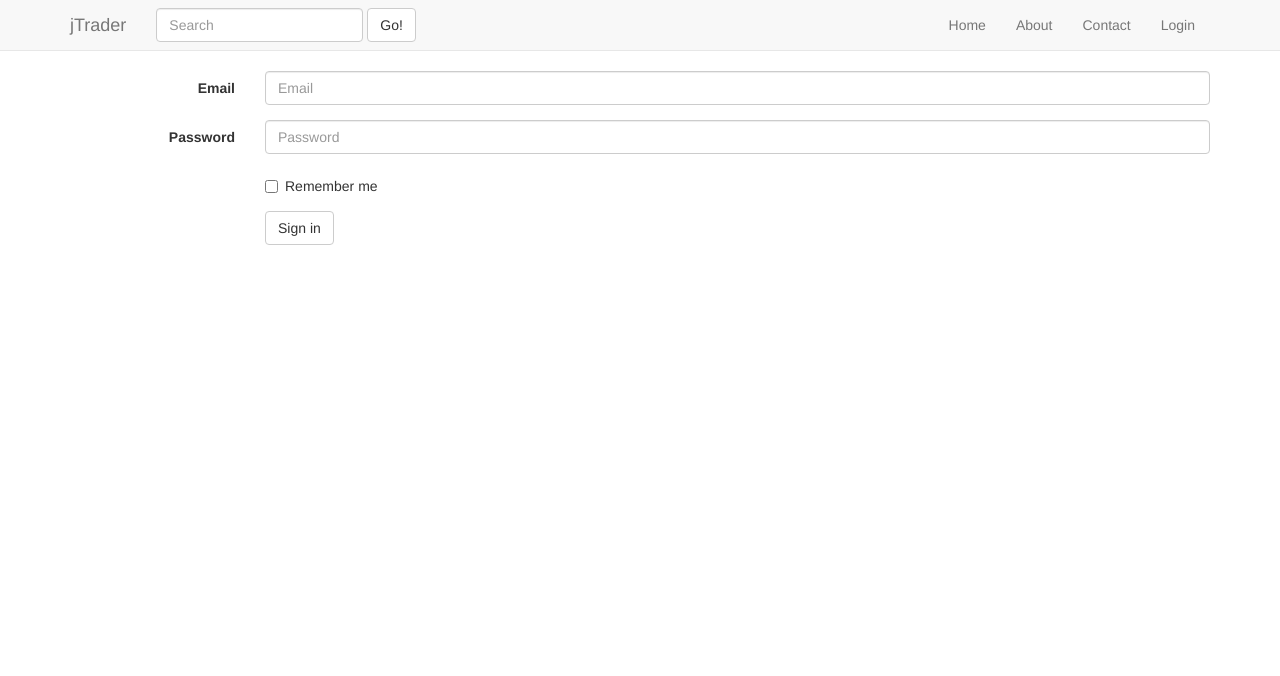
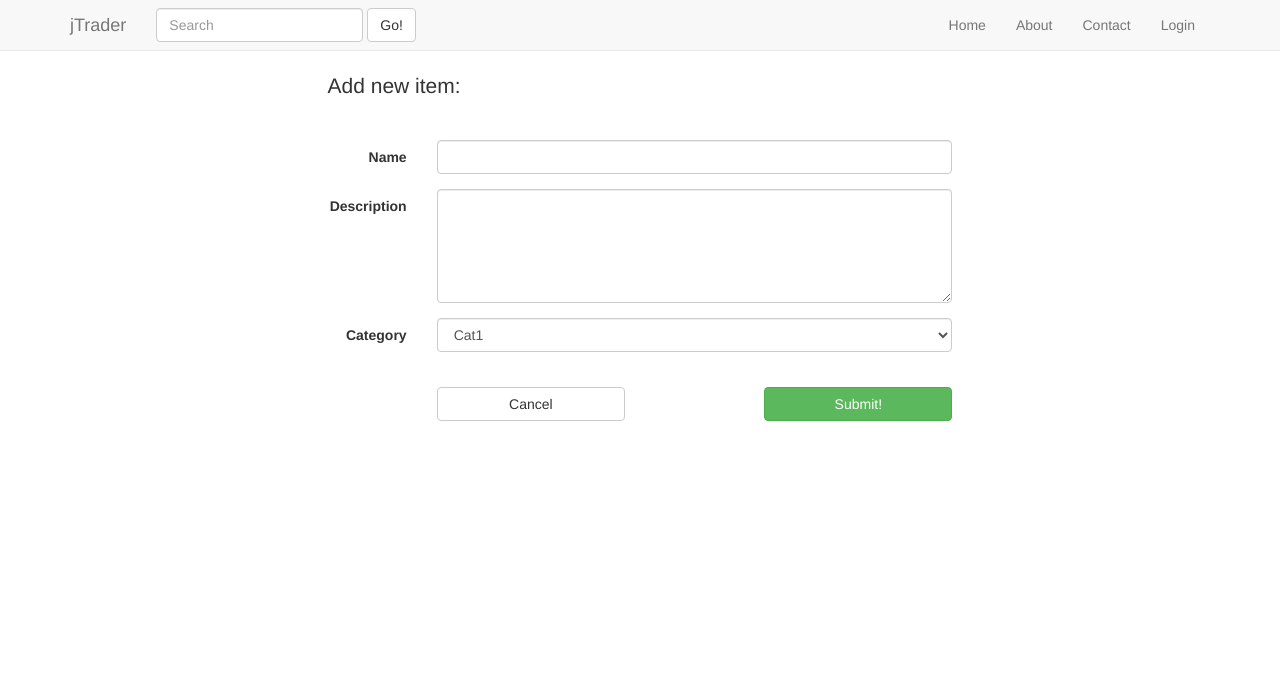
Before and after one commit to dmitrc/jTrader, a PHP site: page /add_item.php in a window 1280 px wide. Shown: the top 676 px of the page. Run offline with PHP 8.4, Linux system fonts and the light colour scheme; grey boxes labelled with a size stand in for pictures from a placeholder-image service; some libraries are stand-ins or nearby versions.

Commit message:
changes to the frontend

```diff
--- a/add_item.php
+++ b/add_item.php
@@ -50,33 +50,42 @@
 <!-- Main -->
 
 <div class="row">
-	<div class="container">
+	<div class="container col-sm-offset-3 col-sm-offset-3 col-sm-offset-3 col-sm-6 col-md-6 col-lg-6">
+		<br/>
+		<p class="lead">Add new item:</p>
 		<br/>
 		<form class="form-horizontal" role="form">
 		  <div class="form-group">
-		    <label for="inputEmail3" class="col-sm-2 control-label">Email</label>
-		    <div class="col-sm-10">
-		      <input type="email" class="form-control" id="inputEmail3" placeholder="Email">
+		    <label for="form_name" class="col-sm-2 col-md-2 col-lg2 control-label">Name</label>
+		    <div class="col-sm-10 col-lg-10 col-md-10">
+		      <input type="email" class="form-control" id="form_name">
 		    </div>
 		  </div>
 		  <div class="form-group">
-		    <label for="inputPassword3" class="col-sm-2 control-label">Password</label>
-		    <div class="col-sm-10">
-		      <input type="password" class="form-control" id="inputPassword3" placeholder="Password">
+		    <label for="form_description" class="col-sm-2 control-label">Description</label>
+		    <div class="col-sm-10 col-lg-10 col-md-10">
+		      <textarea class="form-control" id="form_description" rows="5"></textarea>
 		    </div>
 		  </div>
 		  <div class="form-group">
-		    <div class="col-sm-offset-2 col-sm-10">
-		      <div class="checkbox">
-		        <label>
-		          <input type="checkbox"> Remember me
-		        </label>
-		      </div>
+			<label for="form_category" class="col-sm-2 control-label">Category</label>
+		    <div class="col-sm-10 col-lg-10 col-md-10">
+		    	<select class="form-control" id="form_category">
+				  <option>Cat1</option>
+				  <option>Cat2</option>
+				  <option>Cat3</option>
+				  <option>Cat4</option>
+				  <option>Cat5</option>
+				</select>
 		    </div>
 		  </div>
+		  <br/>
 		  <div class="form-group">
-		    <div class="col-sm-offset-2 col-sm-10">
-		      <button type="submit" class="btn btn-default">Sign in</button>
+		    <div class="col-sm-offset-2 col-md-offset-2 col-lg-offset-2 col-sm-4 col-lg-4 col-md-4">
+		      <button type="submit" id="form_cancel" class="btn btn-default btn-block">Cancel</button>
+		    </div>
+		    <div class="col-sm-offset-2 col-md-offset-2 col-lg-offset-2 col-sm-4 col-lg-4 col-md-4">
+		    	<button type="submit" id="form_submit" class="btn btn-success btn-block">Submit!</button>
 		    </div>
 		  </div>
 </form>
--- a/inc/api.php
+++ b/inc/api.php
@@ -9,7 +9,7 @@
       }
       else
       {
-        call_user_func_array($_POST['action']);
+        call_user_func($_POST['action']);
       }
     }
 
--- a/item.php
+++ b/item.php
@@ -66,6 +66,9 @@
 			<br/>
 				<p class="lead">Category: </p>
 				<p>Category / Subcategory</p>
+				<br/>
+				<p class="lead">Date created: </p>
+				<p>19/19/6666</p>
 				<br/>
 				<p class="lead">Description: </p>
 				<p>Lorem ipsum dolor sit amet, consectetur adipisicing elit. Hic, eaque, nostrum distinctio eveniet praesentium libero doloremque est? Maxime, accusantium, ullam ipsam cupiditate voluptatum nihil fugit tempore quas itaque dolorum aspernatur.</p>
--- a/login.php
+++ b/login.php
@@ -78,9 +78,12 @@
     var form_login = $("#form_name").val();
     var form_pass = $("#form_pass").val();
     $.post("inc/api.php", { action:'login', args:[form_login,form_pass]}, function(results){
-      if (results != "ok") {
+      if (results != "true") {
       	$("#results-content").html(results);
       	$('#results-modal').modal('show');
+      }
+      else {
+      	window.location.href = "index.php";
       }
     });
   });
```
